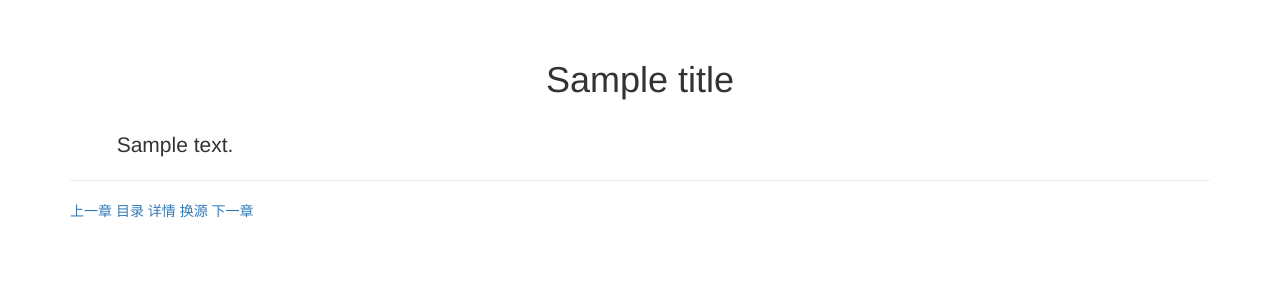
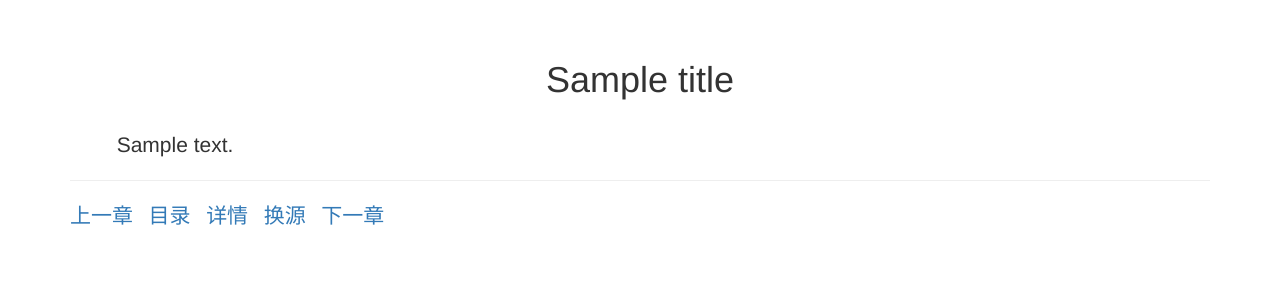
Before and after one commit to koala060528/LightReader, a Flask app: template app/templates/read.html in a window 1280 px wide. Shown: the part 52-352 px from the top of the page. Run offline with Flask 2, Linux system fonts and the light colour scheme; the template is opened without the code that fills it: most values are stand-ins (such as "Sample title", 1, 10 or a date in 2020); some libraries are stand-ins or nearby versions.

Commit message:
修改：优化阅读界面

```diff
--- a/app/templates/read.html
+++ b/app/templates/read.html
@@ -13,22 +13,29 @@
     <hr>
     {% if pre is not none %}
         <tr>
-            <a href="{{ url_for('read',index=pre,book_id=book_id,source_id=source_id) }}">上一章</a>
+            <a style="font-size: 150%"
+               href="{{ url_for('read',index=pre,book_id=book_id,source_id=source_id) }}">上一章</a>
         </tr>
+        &nbsp;&nbsp;
     {% endif %}
 
     <tr>
-        <a href="{{ url_for('chapter',book_id=book_id,page=page,source_id=source_id) }}">目录</a>
+        <a style="font-size: 150%" href="{{ url_for('chapter',book_id=book_id,page=page,source_id=source_id) }}">目录</a>
+        &nbsp;&nbsp;
     </tr>
     <tr>
-        <a href="{{ url_for('book_detail',book_id=book_id) }}">详情</a>
+        <a style="font-size: 150%" href="{{ url_for('book_detail',book_id=book_id) }}">详情</a>
+        &nbsp;&nbsp;
     </tr>
     <tr>
-        <a href="{{ url_for('source', book_id=book_id,page=page,source_id=source_id) }}">换源</a>
+        <a style="font-size: 150%" href="{{ url_for('source', book_id=book_id,page=page,source_id=source_id) }}">换源</a>
+        &nbsp;&nbsp;
     </tr>
     {% if next is not none %}
         <tr>
-            <a href="{{ url_for('read',index=next,book_id=book_id,source_id=source_id) }}">下一章</a>
+            <a style="font-size: 150%"
+               href="{{ url_for('read',index=next,book_id=book_id,source_id=source_id) }}">下一章</a>
+            &nbsp;&nbsp;
         </tr>
     {% endif %}
 {% endblock %}
```
